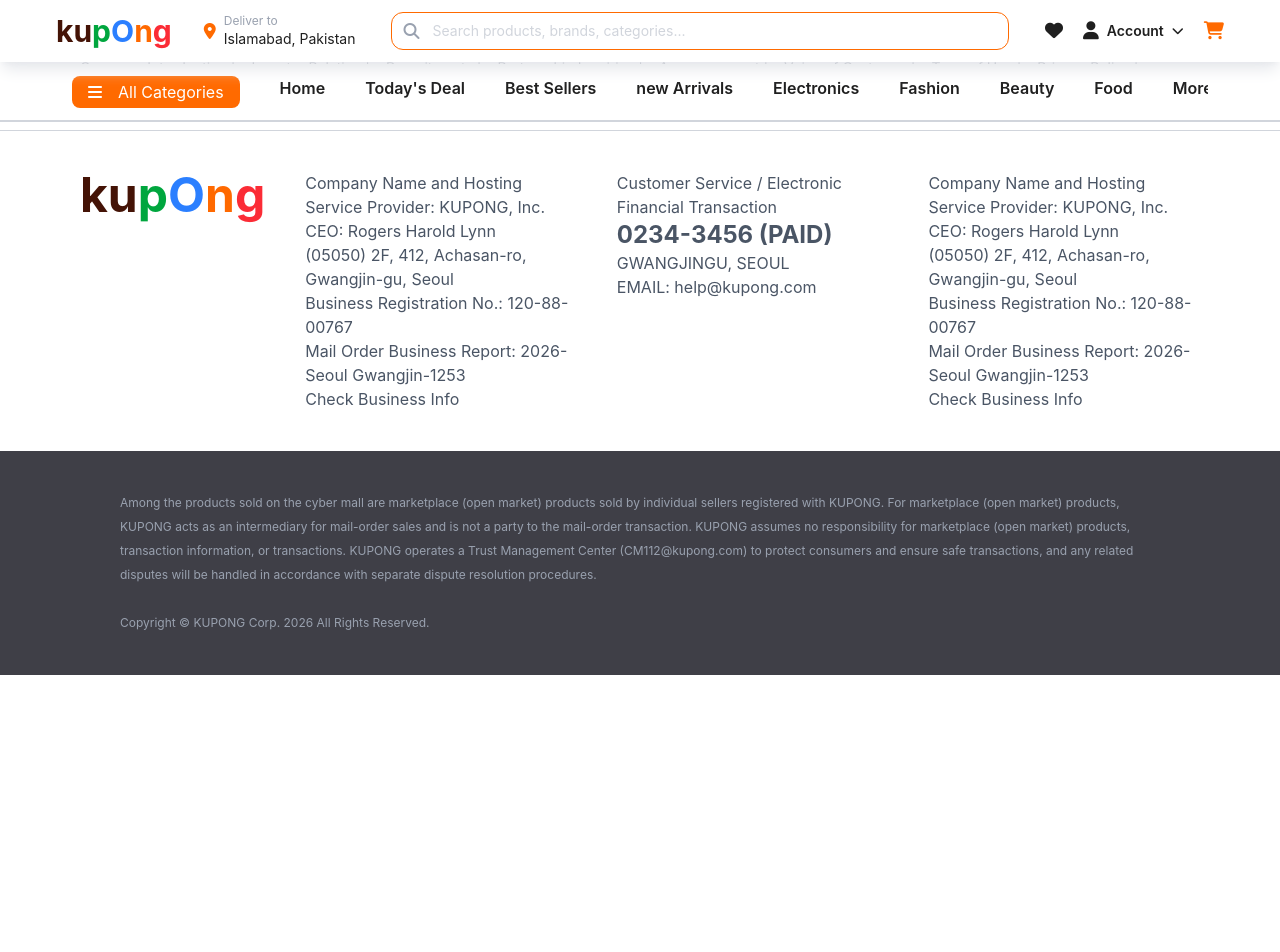
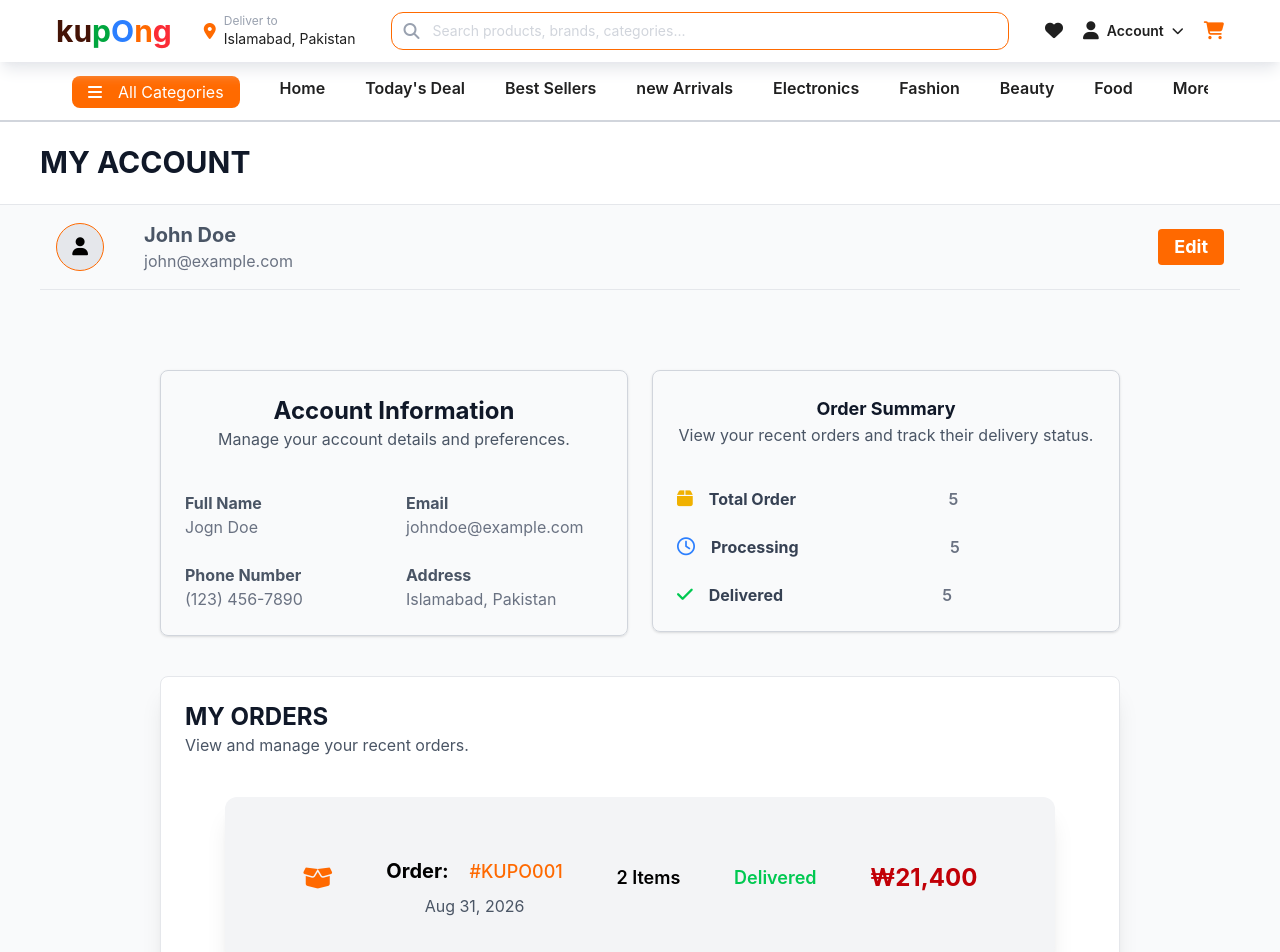
Before and after one commit to Amnaakhtar1213/KUPONG, a React (Vite) app: page /profile in a window 1280 px wide. Shown: the top 952 px of the page. Before the commit the page ends 800 px from the top, so only its background shows below. Built offline with nearby package versions, Linux system fonts and the light colour scheme.

Commit message:
add profile page

```diff
--- a/src/App.jsx
+++ b/src/App.jsx
@@ -16,6 +16,7 @@
 import Login from "./components/pages/Login";
 import Signup from "./components/pages/Signup";
 import Footer from "./components/pages/Footer";
+import Profile from "./components/pages/Profile";
 
 function App() {
 
@@ -69,6 +70,7 @@
             <Route path="/save" element={<Save />}/>
             <Route path="/login" element={<Login />}/>
             <Route path="/signup" element={<Signup />}/>
+            <Route path="/profile" element={<Profile />}/>
 
 
      </Routes>
--- /dev/null
+++ b/src/components/Profile/AccountInfo.jsx
@@ -0,0 +1,32 @@
+import React from 'react'
+
+const AccountInfo = () => {
+  return (
+    <div>
+      <div className="border border-gray-300 p-6 rounded-lg shadow-sm">
+        <h2 className="text-2xl font-bold text-gray-900 text-center">Account Information</h2>
+        <p className="text-gray-600 text-center">Manage your account details and preferences.</p>
+        <div className="grid grid-cols-1 md:grid-cols-2 gap-4 md:gap-6 mt-10">
+        <div className="">
+          <h1 className="text-gray-600 font-bold">Full Name</h1>
+          <h3 className="text-gray-500">Jogn Doe</h3>
+        </div>
+         <div>
+          <h1 className="text-gray-600 font-bold">Email</h1>
+          <h3 className="text-gray-500">johndoe@example.com</h3>
+        </div>
+         <div>
+          <h1 className="text-gray-600 font-bold">Phone Number</h1>
+          <h3 className="text-gray-500">(123) 456-7890</h3>
+        </div>
+         <div>
+          <h1 className="text-gray-600 font-bold">Address</h1>
+          <p className="text-gray-500">Islamabad, Pakistan</p>
+        </div>
+        </div>
+      </div>
+    </div>
+  )
+}
+
+export default AccountInfo
--- /dev/null
+++ b/src/components/Profile/Grid.jsx
@@ -0,0 +1,16 @@
+import React from 'react'
+import AccountInfo from './AccountInfo'
+import OrderSummary from './OrderSummary'
+
+const Grid = () => {
+  return (
+    <div>
+      <div className="grid grid-cols-1 md:grid-cols-2 gap-4 md:gap-6 mt-10 md:mt-20 px-4 md:px-8 lg:px-40">
+        <AccountInfo />
+        <OrderSummary />
+      </div>
+    </div>
+  )
+}
+
+export default Grid
--- /dev/null
+++ b/src/components/Profile/MyOrder.jsx
@@ -0,0 +1,17 @@
+import React from 'react'
+import OrderItems from './OrderItems'
+
+const MyOrder = () => {
+  return (
+    <div className="px-10 md:px-40">
+      <div className="bg-white border border-gray-200 rounded-lg shadow-xl mt-10 p-6">
+        <h1 className="text-2xl font-bold text-gray-900">MY ORDERS</h1>
+        <p className="text-gray-600">View and manage your recent orders.</p>
+
+        <OrderItems />
+      </div>
+    </div>
+  )
+}
+
+export default MyOrder
--- /dev/null
+++ b/src/components/Profile/OrderItems.jsx
@@ -0,0 +1,20 @@
+import React from 'react'
+
+const OrderItems = () => {
+  return (
+    <div>
+      <div className="flex flex-col md:flex-row items-center justify-evenly mt-10 mx-10 px-6 py-10 bg-gray-100 shadow-xl rounded-xl hover:-translate-y-2 transition-all duration-300">
+        <i className="fa-solid fa-box-open text-2xl text-orange-500"></i>
+        <div>
+          <h1 className="text-xl font-bold mt-5">Order: <span className="text-orange-500 ml-4 font-medium text-lg">#KUPO001</span></h1>
+          <p className="text-gray-600 text-center mt-2">Aug 31, 2026</p>
+        </div>
+        <h1 className="text-lg font-semibold">2 Items</h1>
+        <h1 className="text-lg font-semibold text-green-500">Delivered</h1>
+          <h2 className="text-2xl font-bold text-red-700"> ₩21,400 </h2>
+      </div>
+    </div>
+  )
+}
+
+export default OrderItems
--- /dev/null
+++ b/src/components/Profile/OrderSummary.jsx
@@ -0,0 +1,32 @@
+import React from 'react'
+
+const OrderSummary = () => {
+  return (
+    <div>
+      <div className="border border-gray-300 rounded-lg p-6 ml-auto font-semibold shadow-sm">
+        <h1 className="text-lg font-bold text-gray-900 text-center">Order Summary</h1>
+        <p className="text-gray-600 text-center font-normal">View your recent orders and track their delivery status.</p>
+
+        <div className="flex flex-row gap-4 items-center mt-10">
+          <i className="fa-solid fa-box text-yellow-500 text-lg"></i>
+          <p className="text-gray-700 font-bold">Total Order </p>
+          <h2 className="mx-auto text-gray-500">5</h2>
+        </div>
+
+         <div className="flex flex-row gap-4 items-center mt-6">
+         <i className="fa-regular fa-clock text-blue-500 text-lg"></i>
+          <p className="text-gray-700 font-bold">Processing </p>
+          <h2 className="mx-auto text-gray-500">5</h2>
+        </div>
+
+         <div className="flex flex-row gap-4 items-center mt-6">
+          <i className="fa-solid fa-check text-green-500 text-lg"></i>
+          <p className="text-gray-700 font-bold">Delivered </p>
+          <h2 className="mx-auto text-gray-500">5</h2>
+        </div>
+      </div>
+    </div>
+  )
+}
+
+export default OrderSummary
--- /dev/null
+++ b/src/components/Profile/ProfileCard.jsx
@@ -0,0 +1,22 @@
+import React from 'react'
+
+const ProfileCard = () => {
+  return (
+    <div className="px-6 md:px-10 w-full max-w-7xl mx-auto">
+      <div className="flex flex-row gap-6 md:gap-10 items-center p-4 border-b border-gray-200">
+        <div className="border border-orange-500 rounded-full w-12 h-12 flex items-center justify-center bg-gray-200 text-lg">
+           <i className="fa-solid fa-user"></i>
+        </div>
+         <div className="text-gray-600">
+          <h2 className="text-xl font-bold">John Doe</h2>
+          <h3 className="text-gray-500">john@example.com</h3>
+         </div>
+         <button className="bg-orange-500 hover:bg-orange-600 text-white font-bold py-1 text-lg px-4 rounded ml-auto">
+           Edit
+         </button>
+      </div>
+    </div>
+  )
+}
+
+export default ProfileCard
--- /dev/null
+++ b/src/components/pages/Profile.jsx
@@ -0,0 +1,19 @@
+import React from 'react'
+import ProfileCard from '../Profile/ProfileCard'
+import Grid from '../Profile/Grid'
+import MyOrder from '../Profile/MyOrder'
+
+const Profile = () => {
+  return (
+    <div className="bg-gray-50 min-h-screen mt-50 md:mt-30">
+     <div className="bg-white border-b border-gray-200 px-4 py-6 md:px-8 lg:px-10">
+           <h1 className="text-2xl md:text-3xl font-bold text-gray-900">MY ACCOUNT</h1>
+     </div>
+     <ProfileCard />
+     <Grid />
+     <MyOrder />
+    </div>
+  )
+}
+
+export default Profile
```
